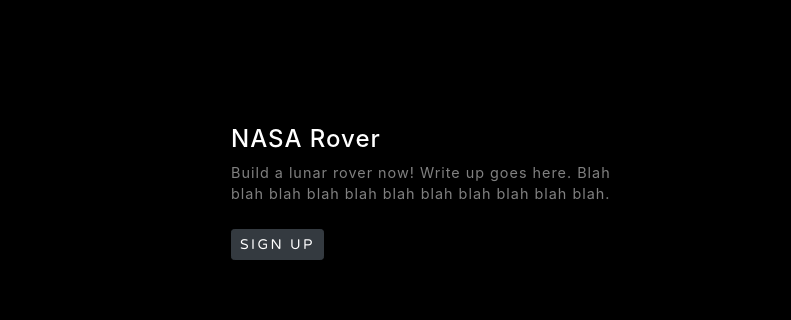
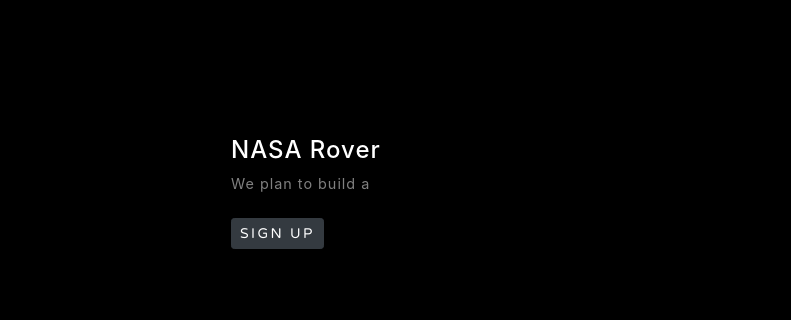
Before and after one commit to seds-sg/nusseds, a website with bundled scripts: page index.html in a window 1280 px wide. Shown: the part 1704-2024 px from the top of the page, 489-1280 px from the left. Built offline with nearby package versions, Linux system fonts and the light colour scheme.

```diff
--- a/index.html
+++ b/index.html
@@ -108,7 +108,7 @@
               <div class="project-text w-100 my-auto text-center text-lg-left">
                 <h4 class="text-white">NASA Rover</h4>
                 <p class="mb-0 text-white-50 mb-4">
-                  Build a lunar rover now! Write up goes here. Blah blah blah blah blah blah blah blah blah blah blah.
+                  We plan to build a
                 </p>
                 <a class="btn btn-sm btn-dark" href="https://docs.google.com/forms/d/e/1FAIpQLScGTXFG32XYl4Jlgm4QMshxG6IkZrsJGgjPREa8nTTP3VNc7A/viewform?usp=sf_link">Sign Up</a>
               </div>
```
